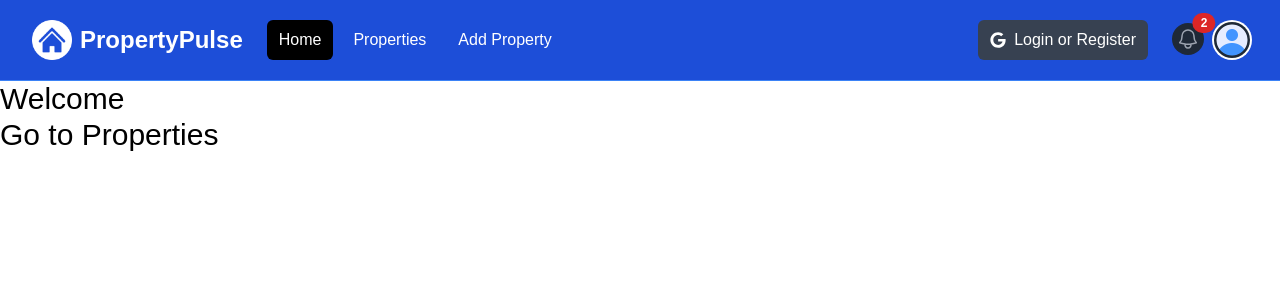
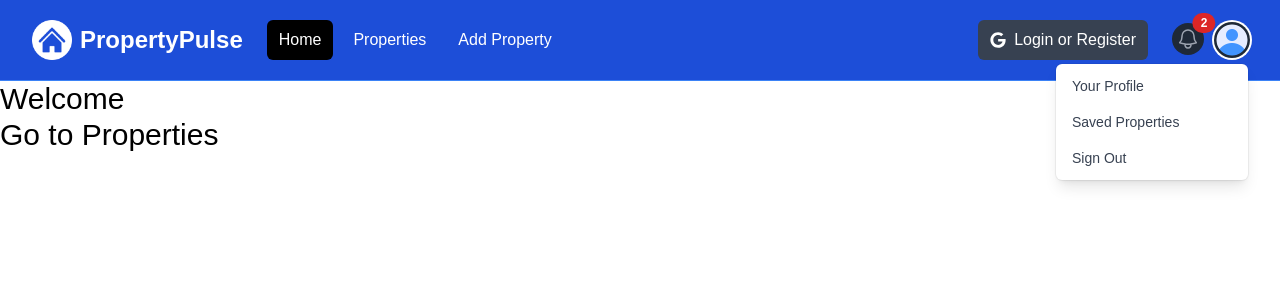
Before and after one commit to tngo0508/property-pulse-nextjs, a Next.js app: page / in a window 1280 px wide. Both pictures are taken after a click on the button "Open user menu". Shown: the top 300 px of the page. Built offline with nearby package versions, Linux system fonts and the light colour scheme.

Commit message:
learn how to useState in next.js

```diff
--- a/components/Navbar.jsx
+++ b/components/Navbar.jsx
@@ -9,6 +9,7 @@
 
 const Navbar = () => {
   const [isMobileMenuOpen, setIsMobileMenuOpen] = useState(false);
+  const [isProfileMenuOpen, setIsProfileMenuOpen] = useState(false);
 
   return (
     <nav className="bg-blue-700 border-b border-blue-500">
@@ -120,6 +121,7 @@
                   id="user-menu-button"
                   aria-expanded="false"
                   aria-haspopup="true"
+                  onClick={() => setIsProfileMenuOpen((prev) => !prev)}
                 >
                   <span className="absolute -inset-1.5" />
                   <span className="sr-only">Open user menu</span>
@@ -131,9 +133,10 @@
                 </button>
               </div>
               {/* Profile dropdown */}
+              {isProfileMenuOpen && (
                 <div
                   id="user-menu"
-                className="hidden absolute right-0 z-10 mt-2 w-48 origin-top-right rounded-md bg-white py-1 shadow-lg ring-1 ring-black ring-opacity-5 focus:outline-none"
+                  className="absolute right-0 z-10 mt-2 w-48 origin-top-right rounded-md bg-white py-1 shadow-lg ring-1 ring-black ring-opacity-5 focus:outline-none"
                   role="menu"
                   aria-orientation="vertical"
                   aria-labelledby="user-menu-button"
@@ -166,6 +169,7 @@
                     Sign Out
                   </button>
                 </div>
+              )}
             </div>
           </div>
         </div>
```
Lines whose indentation alone changed are shown as unchanged.
